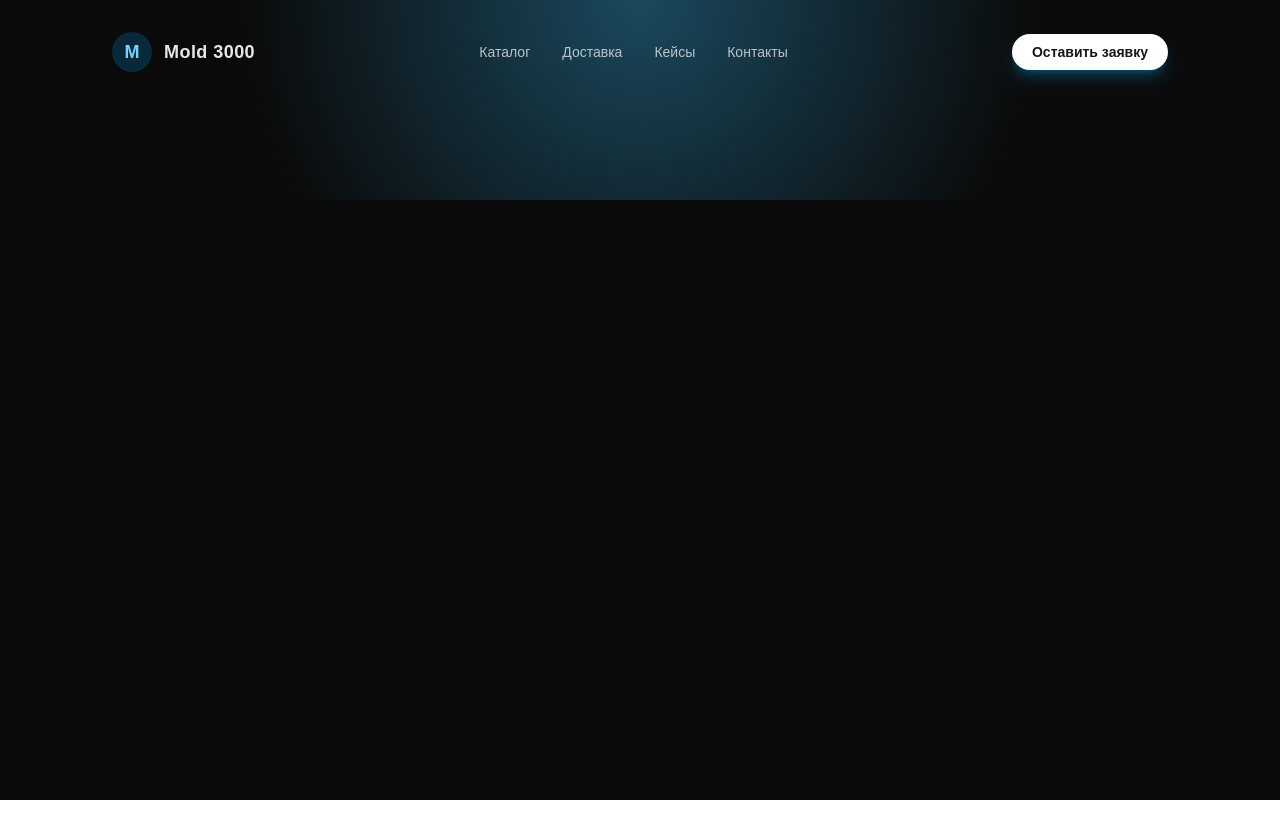
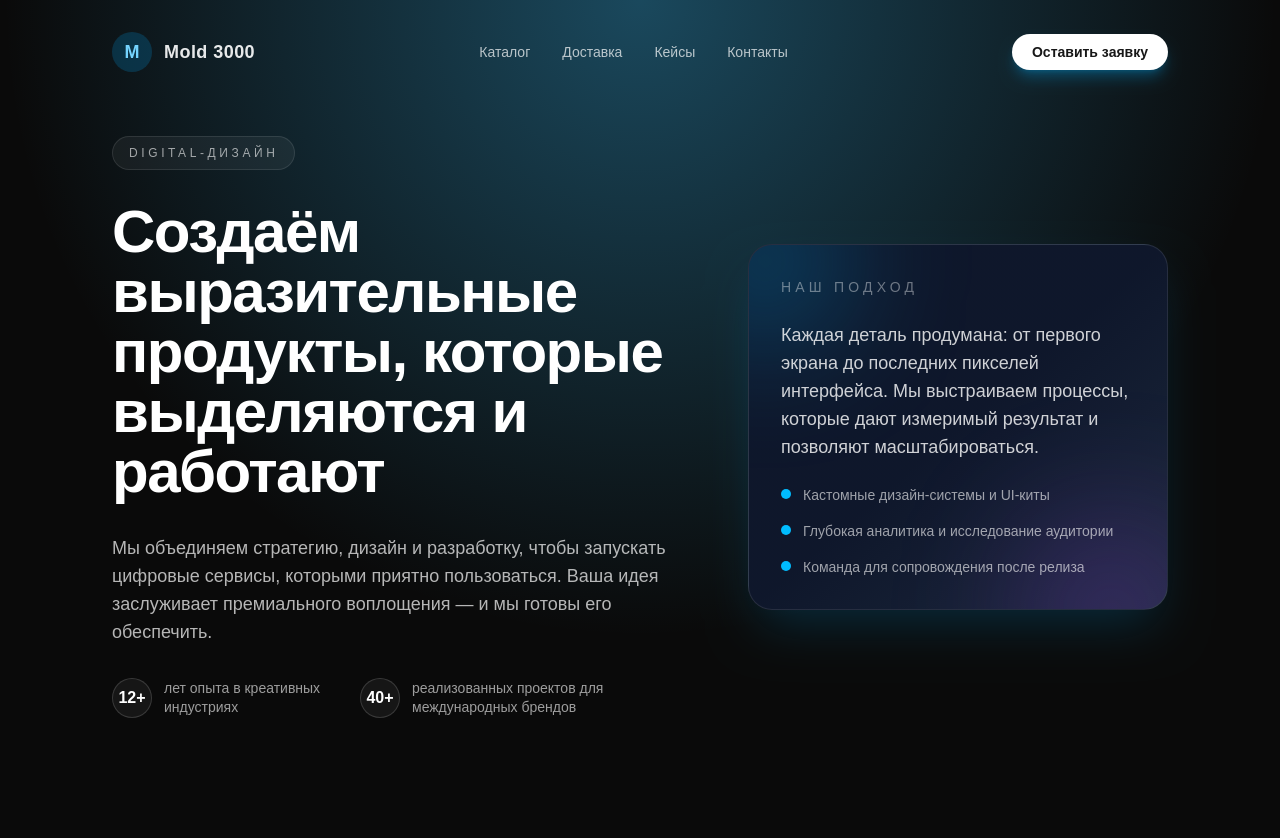
Before and after one commit to Tashkentt2015/Mold, a Next.js app: page / in a window 1280 px wide. Shown: the top 838 px of the page. Before the commit the page ends 800 px from the top, so only its background shows below. Built offline with nearby package versions, Linux system fonts and the light colour scheme.

Commit message:
╨Ю╨▒╨╜╨╛╨▓╨╕╨╗ ╨║╨╛╨┤ ╨┐╤А╨╛╨╡╨║╤В╨░

```diff
--- a/src/app/page.tsx
+++ b/src/app/page.tsx
@@ -22,7 +22,58 @@ export default function Home() {
             </button>
           </nav>
 
-          {/* остальной контент без изменений */}
+          <div className="grid gap-16 lg:grid-cols-[minmax(0,_1fr)_420px] lg:items-center">
+            <div className="space-y-8">
+              <div className="inline-flex items-center gap-2 rounded-full border border-white/10 bg-white/5 px-4 py-2 text-xs uppercase tracking-[0.3em] text-white/60">
+                Digital-дизайн
+              </div>
+              <h1 className="text-4xl font-semibold tracking-tight text-white sm:text-5xl lg:text-6xl">
+                Создаём выразительные продукты, которые выделяются и работают
+              </h1>
+              <p className="max-w-xl text-base text-white/70 sm:text-lg">
+                Мы объединяем стратегию, дизайн и разработку, чтобы запускать цифровые сервисы, которыми приятно пользоваться. Ваша идея заслуживает премиального воплощения — и мы готовы его обеспечить.
+              </p>
+              <div className="flex flex-col gap-4 text-sm text-white/60 sm:flex-row sm:items-center">
+                <div className="flex items-center gap-3">
+                  <span className="flex h-10 w-10 items-center justify-center rounded-full border border-white/15 bg-white/5 text-base font-semibold text-white">
+                    12+
+                  </span>
+                  <span className="max-w-[180px] leading-snug">лет опыта в креативных индустриях</span>
+                </div>
+                <div className="flex items-center gap-3">
+                  <span className="flex h-10 w-10 items-center justify-center rounded-full border border-white/15 bg-white/5 text-base font-semibold text-white">
+                    40+
+                  </span>
+                  <span className="max-w-[200px] leading-snug">реализованных проектов для международных брендов</span>
+                </div>
+              </div>
+            </div>
+
+            <div className="relative isolate overflow-hidden rounded-3xl border border-white/10 bg-gradient-to-br from-slate-900 via-slate-900 to-slate-800 p-8 shadow-2xl shadow-sky-500/20">
+              <div className="pointer-events-none absolute -left-16 -top-16 h-40 w-40 rounded-full bg-sky-400/30 blur-3xl" />
+              <div className="pointer-events-none absolute -bottom-24 -right-10 h-48 w-48 rounded-full bg-purple-500/20 blur-3xl" />
+              <div className="relative space-y-6">
+                <p className="text-sm uppercase tracking-[0.3em] text-white/40">Наш подход</p>
+                <p className="text-lg font-medium text-white/80">
+                  Каждая деталь продумана: от первого экрана до последних пикселей интерфейса. Мы выстраиваем процессы, которые дают измеримый результат и позволяют масштабироваться.
+                </p>
+                <ul className="space-y-4 text-sm text-white/60">
+                  <li className="flex items-start gap-3">
+                    <span className="mt-1 h-2.5 w-2.5 rounded-full bg-sky-400" />
+                    Кастомные дизайн-системы и UI-киты
+                  </li>
+                  <li className="flex items-start gap-3">
+                    <span className="mt-1 h-2.5 w-2.5 rounded-full bg-sky-400" />
+                    Глубокая аналитика и исследование аудитории
+                  </li>
+                  <li className="flex items-start gap-3">
+                    <span className="mt-1 h-2.5 w-2.5 rounded-full bg-sky-400" />
+                    Команда для сопровождения после релиза
+                  </li>
+                </ul>
+              </div>
+            </div>
+          </div>
         </div>
       </header>
     </div>
```
